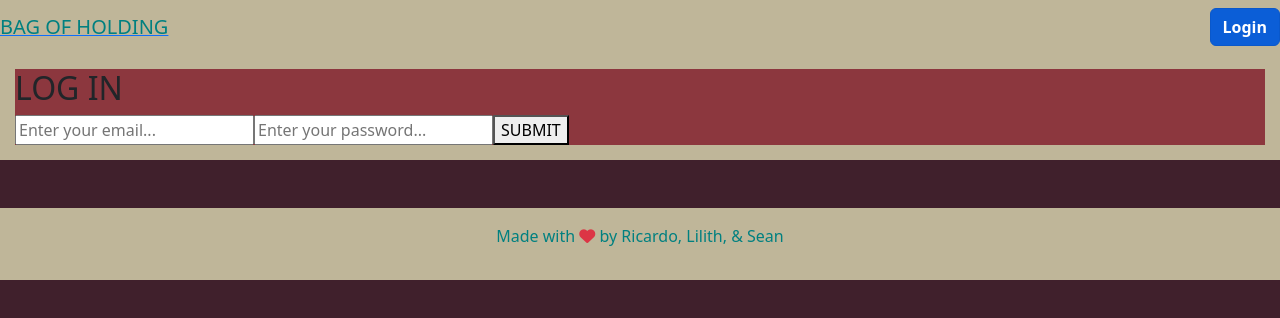
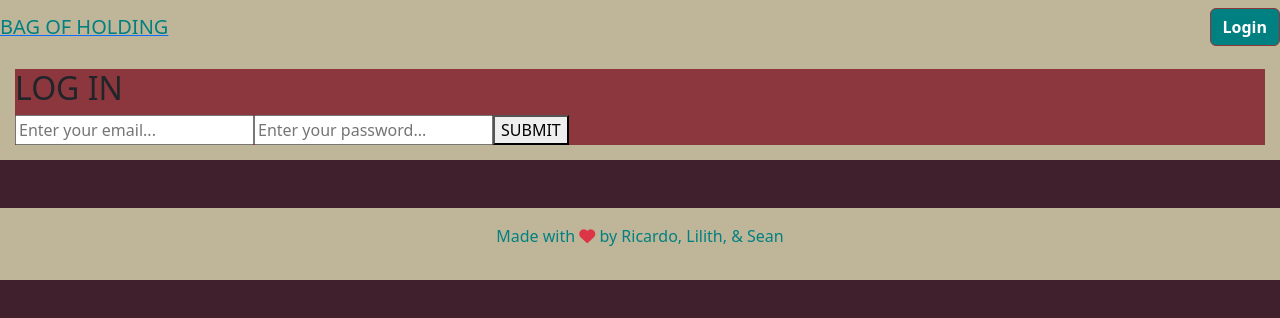
Before and after one commit to 4GeeksAcademy/Bag-Of-Holding, a React app: page / in a window 1280 px wide. In both pictures the pointer is over the button "Login". Built offline with nearby package versions, Linux system fonts and the light colour scheme; no server answers.

Commit message:
Made the login button in the navbar more readible (previously text was not very visible)

```diff
--- a/src/styles/index.css
+++ b/src/styles/index.css
@@ -40,3 +40,10 @@ body {
   color: #008080;
   font-weight: bold;
 }
+
+.navbar-button:hover {
+  background-color: #008080;
+  border-color: #8c373e;
+}
+
+/* Another color we might use: #D9D9D9 (gray background on color pallette slide on Figma design) */
```
